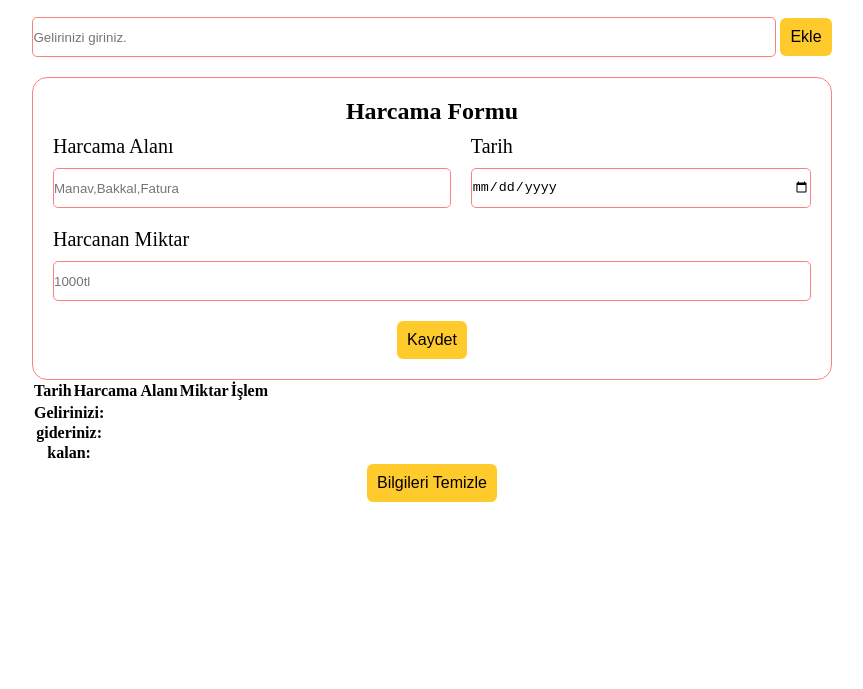
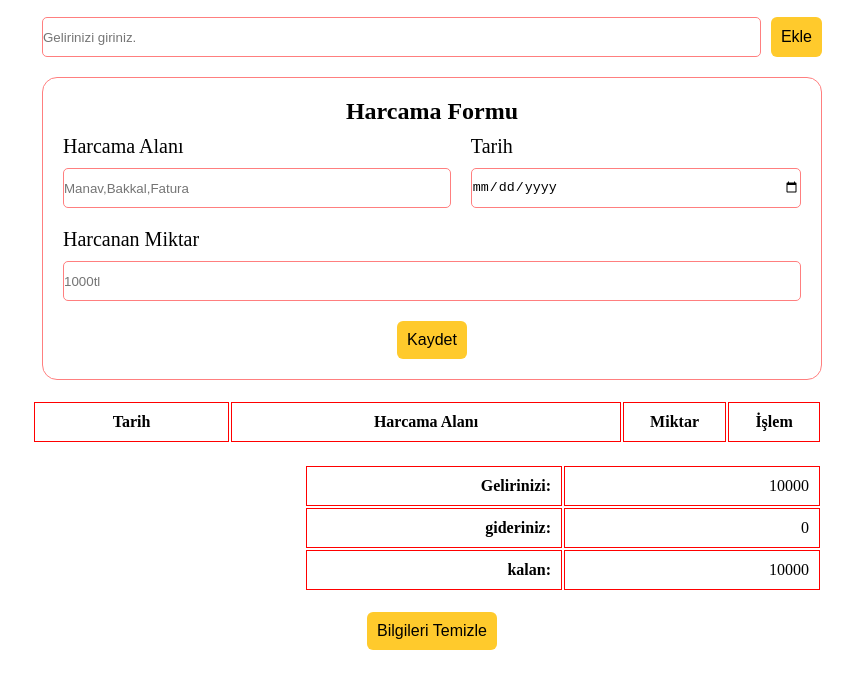
Before and after one commit to haliilozz/PORTFOL-O-BU-LD-NG, a plain HTML site: page index.html in a window 1280 px wide. Shown: the part 91-780 px from the top of the page, without its empty margins (208-1071 px from the left). Drawn offline with Linux system fonts and the light colour scheme.

Commit message:
css finish

```diff
--- a/index.html
+++ b/index.html
@@ -20,7 +20,6 @@
         />
         <button class="ekle-btn btn">Ekle</button>
       </div>
-
       <div id="harcama-formu">
         <h2>Harcama Formu</h2>
         <div class="box">
@@ -52,35 +51,35 @@
       </div>
       <table id="harcama-tablosu">
         <thead>
-          <tr>
-            <th>Tarih</th>
-            <th>Harcama Alanı</th>
-            <th>Miktar</th>
-            <th>İşlem</th>
+          <tr class="x">
+            <th class="col col-1">Tarih</th>
+            <th class="col col-2">Harcama Alanı</th>
+            <th class="col col-3">Miktar</th>
+            <th class="col col-4">İşlem</th>
           </tr>
         </thead>
         <tbody id="harcama-body">
           <tr>
-            <th></th>
-            <th></th>
-            <th></th>
-            <th></th>
+            <th class="col-1"></th>
+            <th class="col-2"></th>
+            <th class="col-3"></th>
+            <th class="col-4"></th>
           </tr>
         </tbody>
       </table>
       <table id="sonuc-tablosu">
         <tbody class="text-end">
-          <tr>
-            <th>Gelirinizi:</th>
-            <td id="geliriniz"></td>
+          <tr class="row">
+            <th class="col">Gelirinizi:</th>
+            <td class="col" id="geliriniz">10000</td>
           </tr>
-          <tr>
-            <th>gideriniz:</th>
-            <td id="gideriniz"></td>
+          <tr class="row">
+            <th class="col">gideriniz:</th>
+            <td class="col" id="gideriniz">0</td>
           </tr>
-          <tr>
-            <th>kalan:</th>
-            <td id="kalan"></td>
+          <tr class="row">
+            <th class="col">kalan:</th>
+            <td class="col" id="kalan">10000</td>
           </tr>
         </tbody>
       </table>
--- a/style.css
+++ b/style.css
@@ -17,9 +17,9 @@ header {
   margin-left: auto;
 }
 #ekle-formu {
+  display: flex;
   text-align: center;
-  margin-bottom: 20px;
-  margin-top: 20px;
+  margin: 20px 10px;
 }
 
 .btn {
@@ -31,7 +31,9 @@ header {
   border-radius: 6px;
   border: none;
 }
-
+.ekle-btn {
+  margin-left: 10px;
+}
 .input {
   width: 100%;
   height: 40px;
@@ -52,6 +54,7 @@ header {
   padding: 20px;
   border: 0.5px #ff7f7f solid;
   border-radius: 15px;
+  margin: 20px 10px;
 }
 .box {
   display: flex;
@@ -83,4 +86,27 @@ section {
 }
 #harcama-tablosu {
   display: flex;
+  margin: 20px 0;
+  justify-content: space-between;
 }
+
+.col {
+  padding: 10px;
+  width: 100vw;
+  border: 1px red solid;
+}
+.col-1 {
+  width: 25%;
+}
+.col-2 {
+  width: 50%;
+}
+#sonuc-tablosu {
+  margin: 20px 10px;
+  display: flex;
+  justify-content: flex-end;
+}
+.text-end .col {
+  text-align: right;
+  width: 20vw;
+}
```
